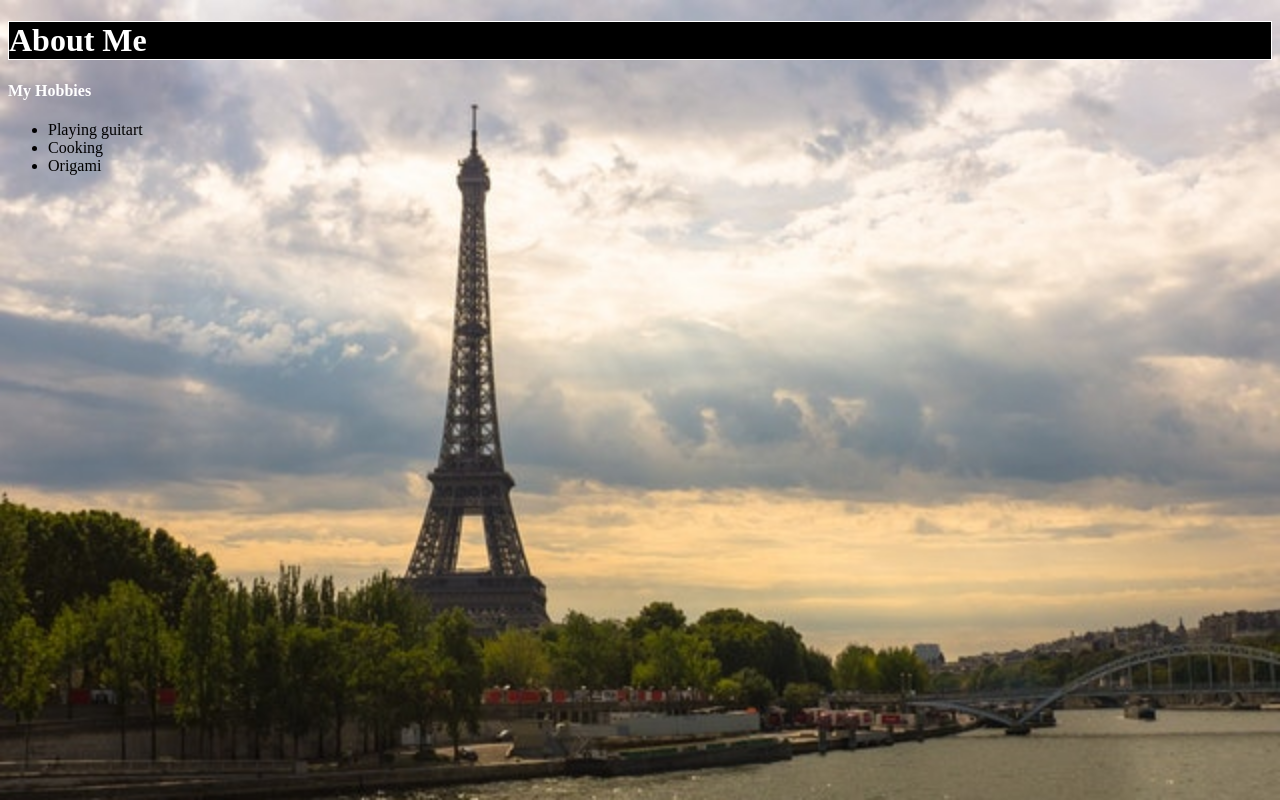
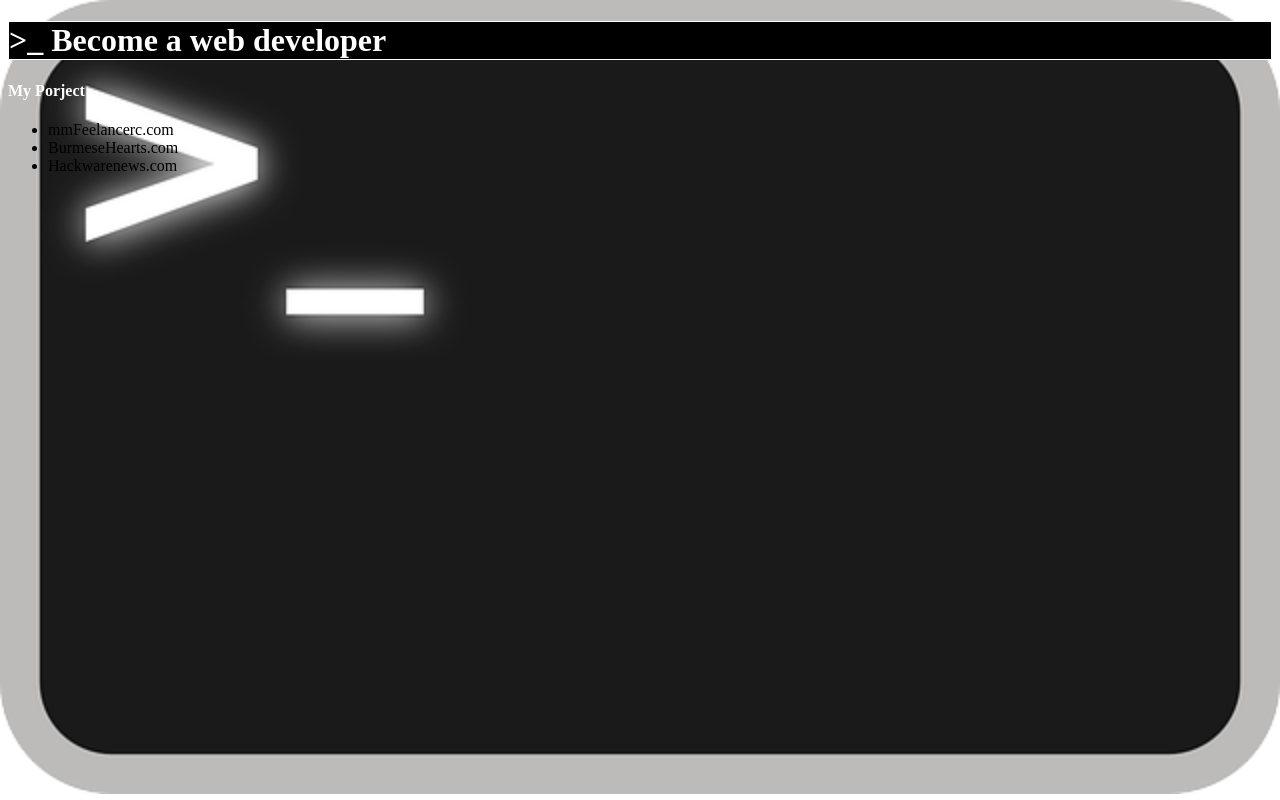
Before and after one commit to 1780089G/1780089G.github.io, a plain HTML site: page index.html in a window 1280 px wide. Drawn offline with Linux system fonts and the light colour scheme.

Commit message:
update 12-5-2017

```diff
--- a/app.css
+++ b/app.css
@@ -19,7 +19,7 @@ h1 {
 		}
 
 body {
-	background: url(back.jpg);
+	background: url(bash-161382_640.png);
 	background-repeat: no-repeat;
 	background-size: cover;
 }
--- a/index.html
+++ b/index.html
@@ -1,18 +1,18 @@
 <!DOCTYPE html>
 <html>
 <head>
-	<title>Hey About
+	<title>WEB DEVELOPER
 	</title>
 <link rel="stylesheet" type="text/css" href="app.css">
 	</style>
 </head>
 <body>
-<H1 class="special">About Me </H1>
-<H4>My Hobbies</H4>
+<H1 class="special"> >_ Become a web developer</H1>
+<H4>My Porject</H4>
 <ul>
-	<li>Playing guitart</li>
-	<li>Cooking</li>
-	<li>Origami</li>
+	<li>mmFeelancerc.com</li>
+	<li>BurmeseHearts.com</li>
+	<li>Hackwarenews.com</li>
 </ul>
 </body>
 </html>
```
Also changed, not shown: back.jpg (deleted), bash-161382_640.png (added).
